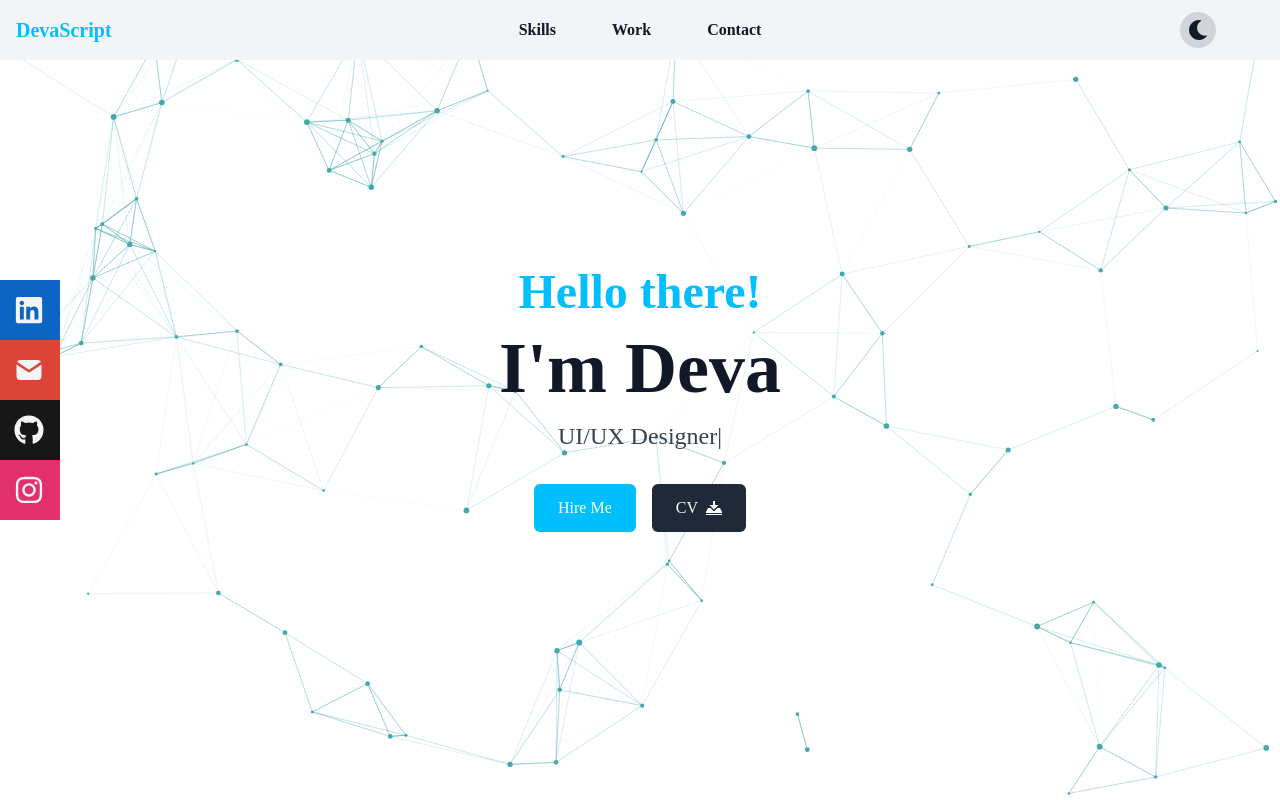
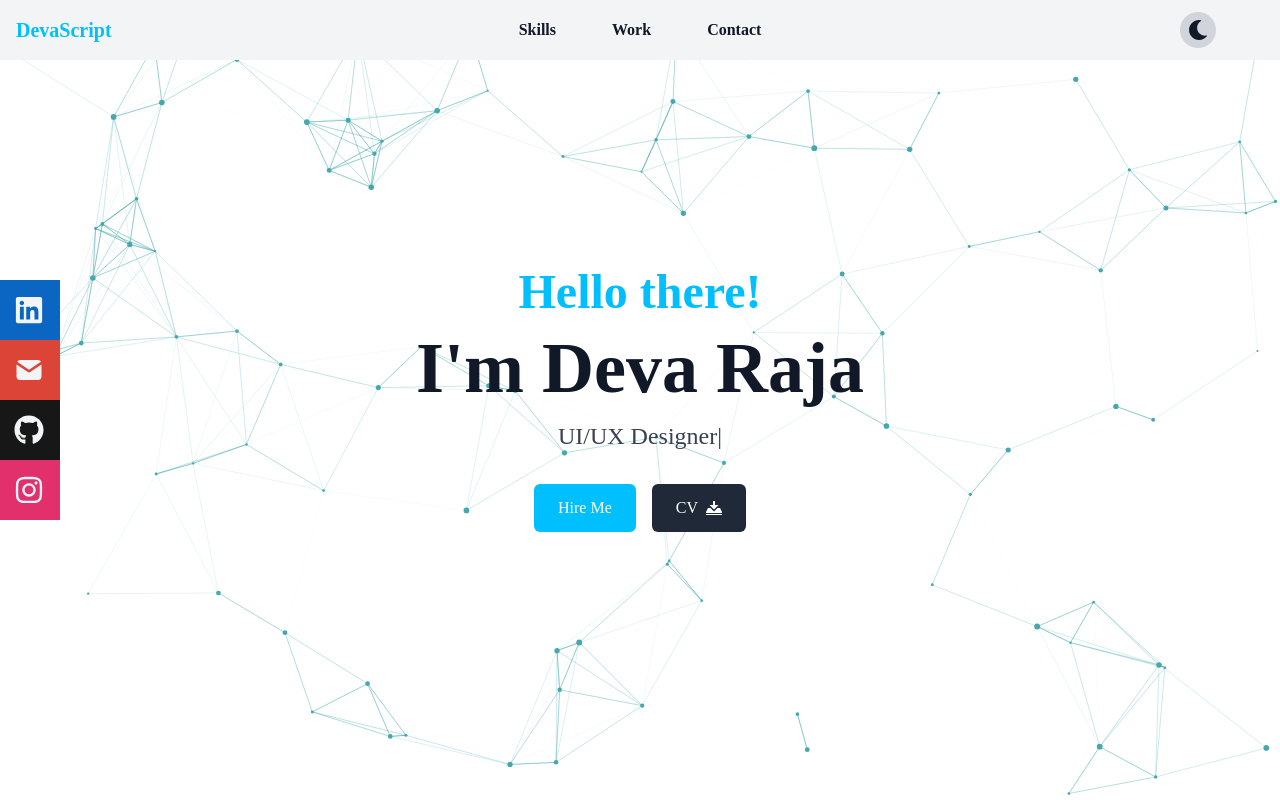
Before and after one commit to deltadv/web-portfolio, a React (Create React App) app: page / in a window 1280 px wide. Shown: the top 800 px of the page. Built offline with nearby package versions, Linux system fonts and the light colour scheme.

Commit message:
Undo fix overflow

```diff
--- a/src/App.js
+++ b/src/App.js
@@ -25,7 +25,7 @@ function App() {
   }, []);
 
   return (
-    <div className="min-h-screen flex flex-col justify-between">
+    <div>
       <ParticlesComponent />
       <Navbar toggleNav={setIsNavOpen} />
       <Home isNavOpen={isNavOpen} />
--- a/src/components/Home.jsx
+++ b/src/components/Home.jsx
@@ -15,7 +15,7 @@ const Home = ({ isNavOpen }) => {
         Hello there!
       </h2>
       <h1 className="text-3xl sm:text-4xl md:text-6xl lg:text-7xl font-bold mt-4 text-gray-900 dark:text-gray-100 text-center">
-        I'm Deva
+        I'm Deva Raja
       </h1>
 
       {/* Animasi Deskripsi */}
```
